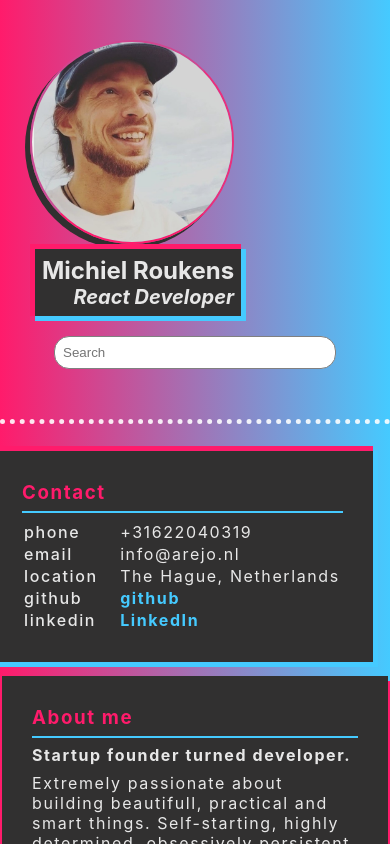
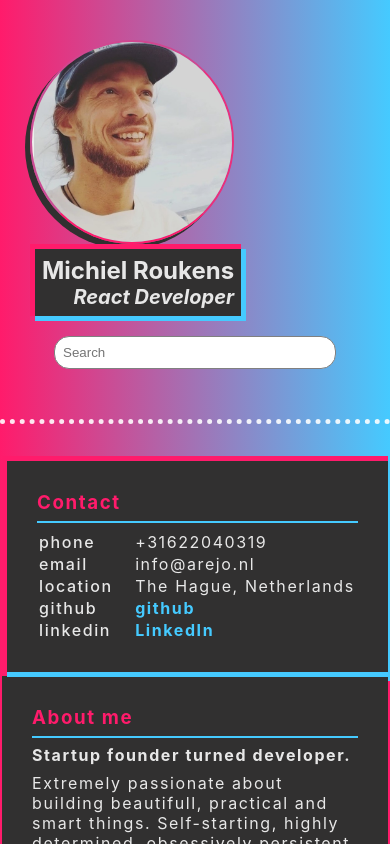
Before and after one commit to arejasverduras/resume, a React (Create React App) app: page / in a window 390 px wide. In both pictures the pointer is over the element 195 px from the left and 561 px from the top of the page. Shown: the top 844 px of the page. Built offline with nearby package versions, Linux system fonts and the light colour scheme.

Commit message:
remove hover position effect from widget / widgetflipped on mobile view

```diff
--- a/src/App.css
+++ b/src/App.css
@@ -188,6 +188,13 @@ header {
   border-left: #ff1b6b solid 5px;
   border-top: #ff1b6b solid 5px;
   z-index: 3;
+}
+
+@media screen and (max-width: 500px) {
+  .Widget:hover, .WidgetFlipped:hover {
+    left: 0px;
+    top: 0px;
+  }
 }
 
 .WidgetFlipped:hover {
```
